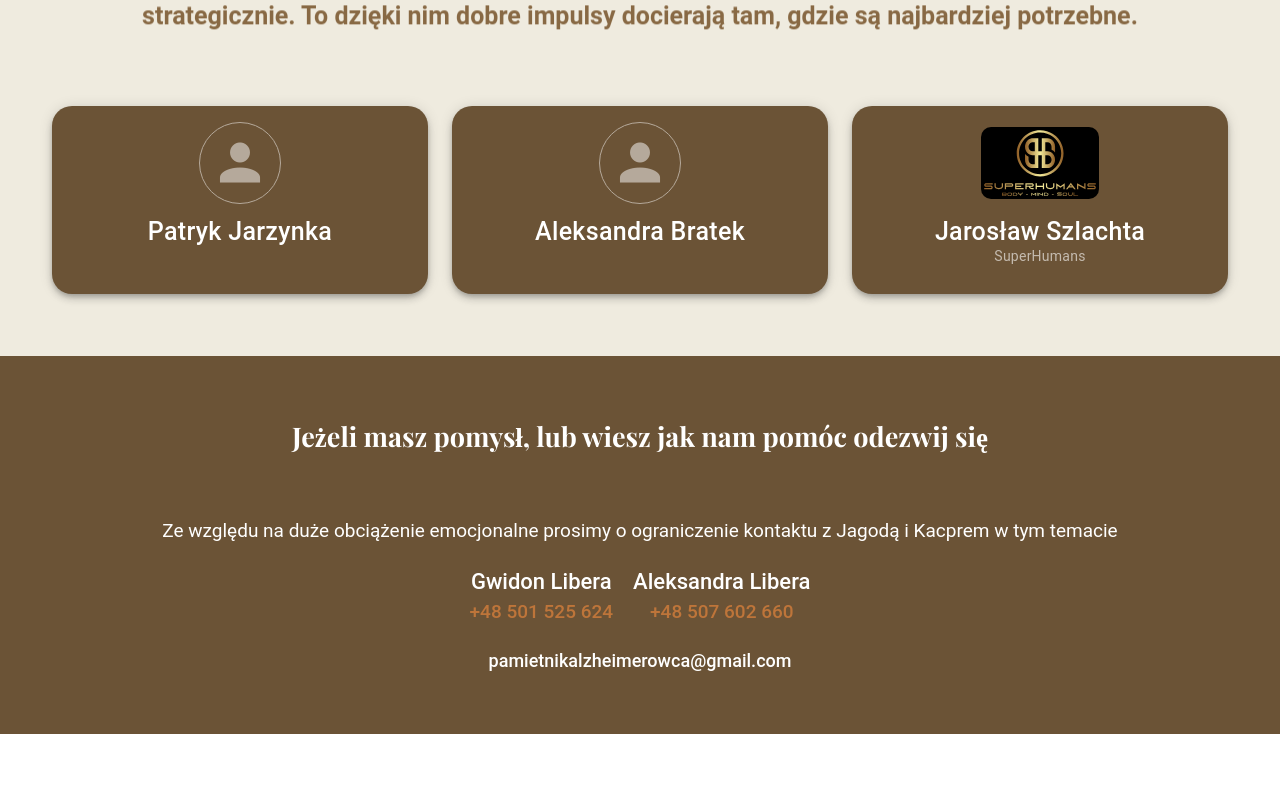
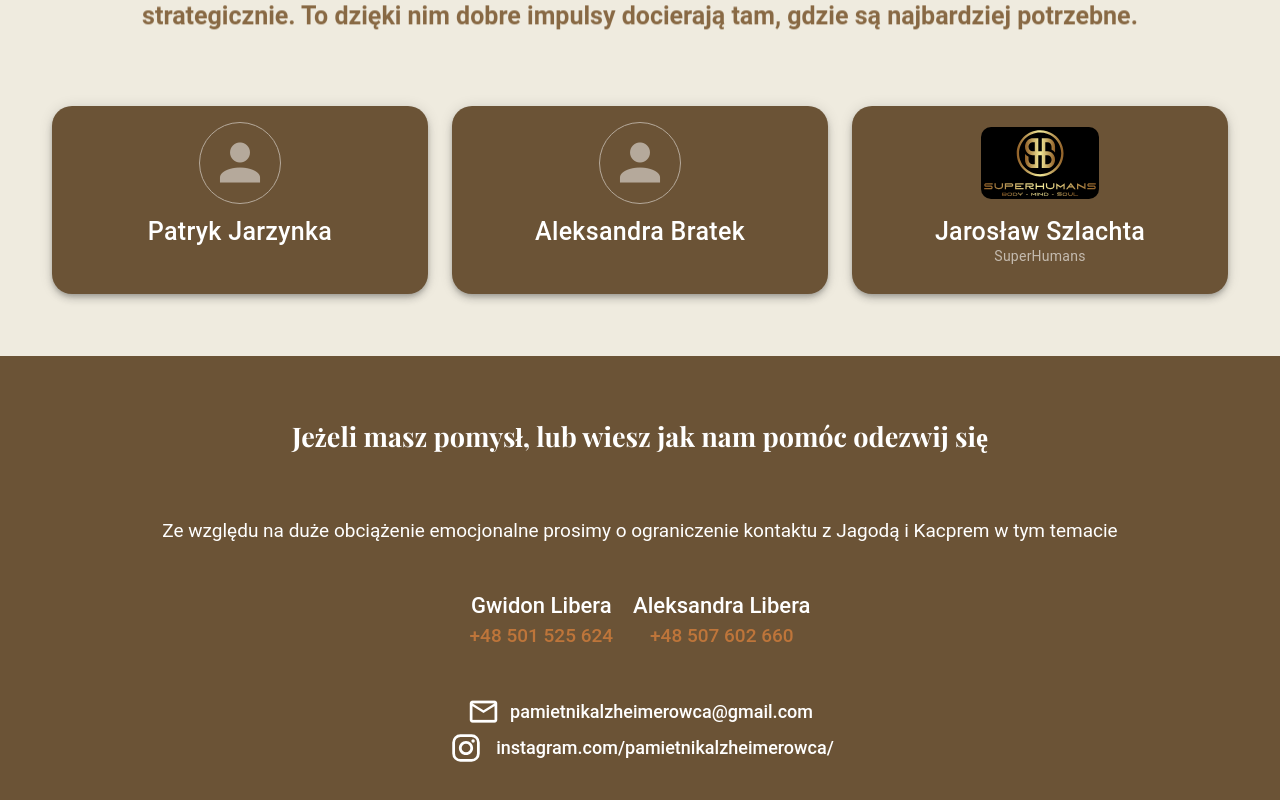
Before and after one commit to PatrykJarzynka/Memory, a Vue app: page / in a window 1280 px wide. Shown: the part 7427-8227 px from the top of the page. Before the commit the page ends 8161 px from the top, so only its background shows below. Built offline with nearby package versions, Linux system fonts and the light colour scheme; a small style sheet from the web is missing; a web font is replaced by a local one.

Commit message:
Included instagram social link

```diff
--- a/src/components/Friends.vue
+++ b/src/components/Friends.vue
@@ -119,8 +119,8 @@ const friends = computed(() => [
   align-self: center;
   border-radius: 50%;
   border: thin solid;
-  padding: 40px;
-  font-size: 60px;
+  padding: 35px;
+  font-size: 50px;
   color: rgb(var(--v-theme-primaryContrast));
   opacity: 0.5;
 
--- a/src/components/core/Footer.vue
+++ b/src/components/core/Footer.vue
@@ -8,7 +8,7 @@
   <v-footer class="footer-container">
     <v-row
       no-gutters
-      class="ga-5 justify-center reveal"
+      class="ga-11 justify-center reveal"
     >
       <v-col
         cols="12"
@@ -40,12 +40,42 @@
 
       </v-col>
 
-      <a
-        href="mailto:pamietnikalzheimerowca@gmail.com"
-        class="contact-email"
+      <v-col
+        cols="12"
+        class="socials-column"
       >
-        pamietnikalzheimerowca@gmail.com
-      </a>
+        <div class="social-item-container">
+          <v-icon
+            class="email-icon"
+            icon="mdi-email-outline"
+          />
+
+          <a
+            href="mailto:pamietnikalzheimerowca@gmail.com"
+            class="social-item"
+          >
+            pamietnikalzheimerowca@gmail.com
+          </a>
+        </div>
+
+        <div class="social-item-container">
+          <img
+            src="/assets/instagram.svg"
+            alt="Instagram logo"
+            class="instagram-image"
+          />
+
+          <a
+            href="https://www.instagram.com/pamietnikalzheimerowca/"
+            class="social-item"
+          >
+            instagram.com/pamietnikalzheimerowca/
+          </a>
+        </div>
+
+      </v-col>
+
+
 
     </v-row>
 
@@ -151,7 +181,19 @@
   }
 }
 
-.contact-email {
+.socials-column {
+  display: flex;
+  flex-direction: column;
+  align-items: center;
+}
+
+.social-item-container {
+  display: flex;
+  column-gap: 10px;
+}
+
+.social-item {
+  align-self: center;
   color: rgb(var(--v-theme-primaryContrast));
   font-size: 15px;
   font-weight: 500;
@@ -170,4 +212,16 @@
   }
 }
 
+.email-icon {
+  font-size: 33px;
+  color: rgb(var(--v-theme-primaryContrast));
+}
+
+.instagram-image {
+  height: 40px;
+}
+
+
+
+
 </style>
```
Also changed, not shown: public/assets/instagram.svg (added).
